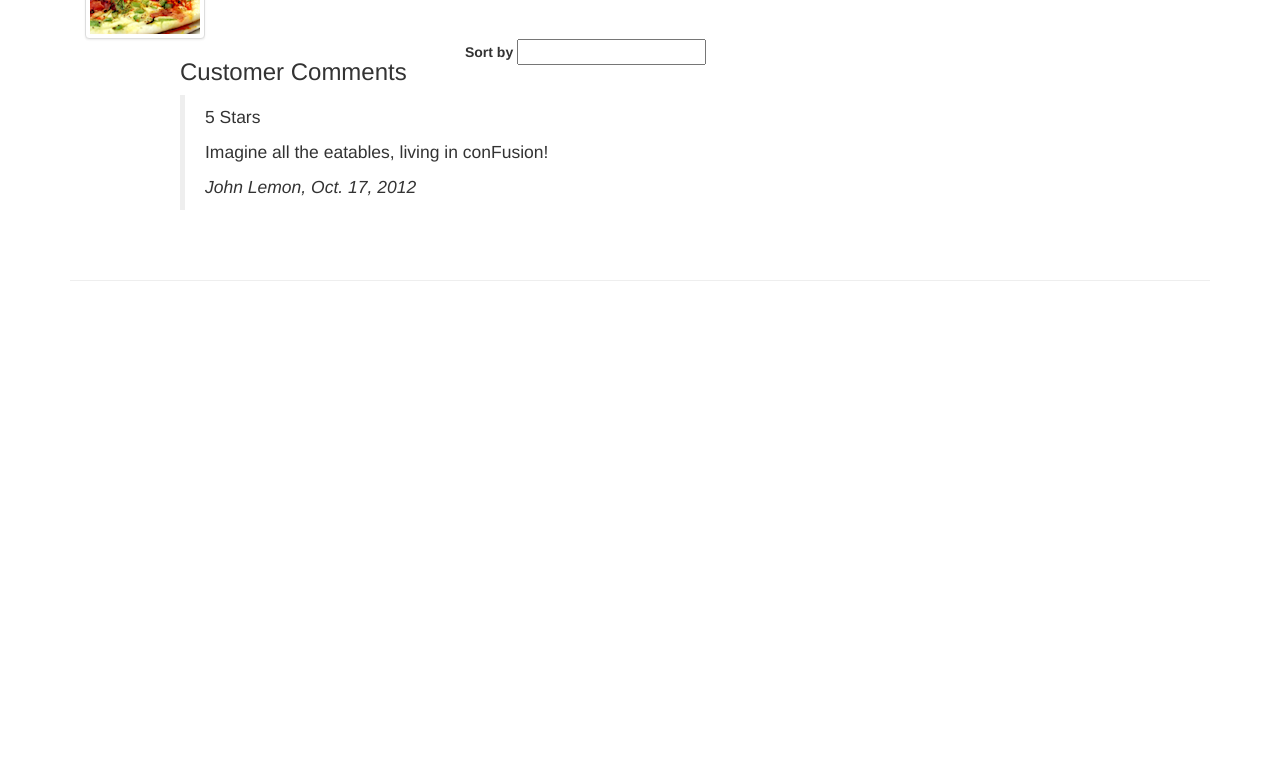
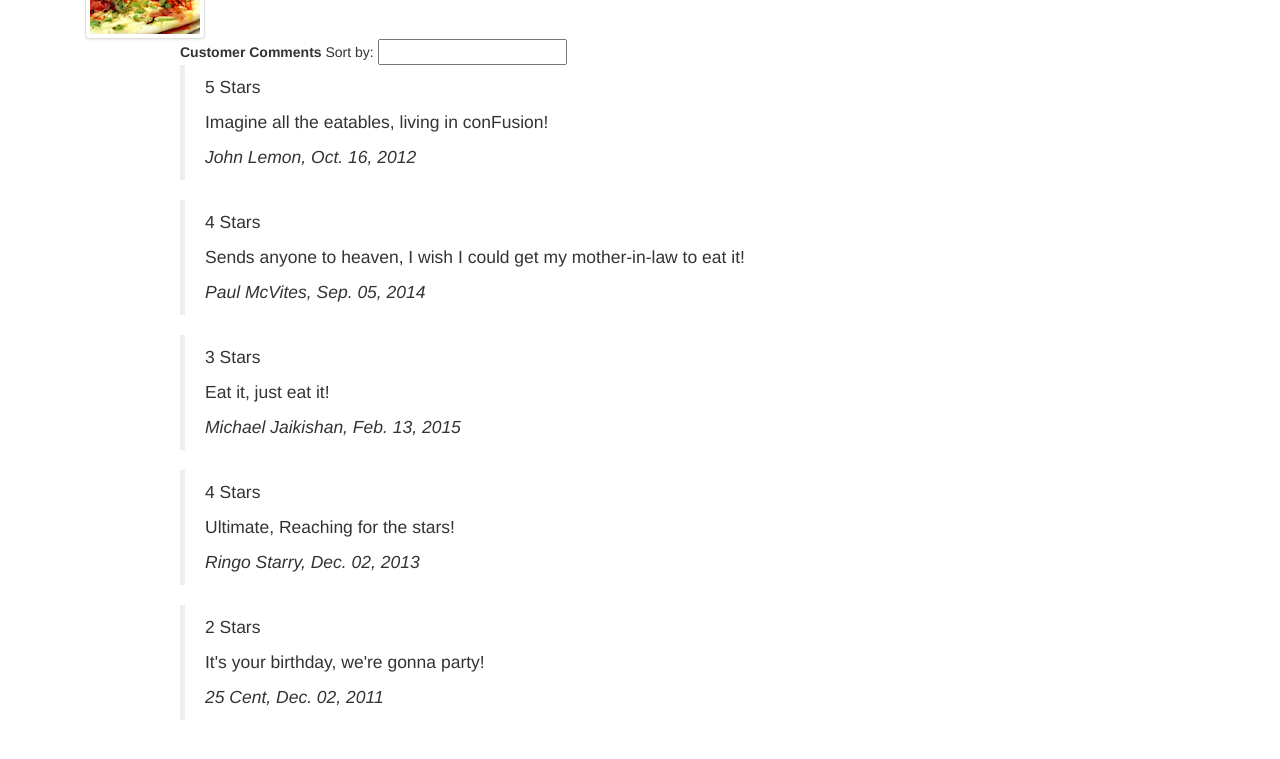
Before and after one commit to jeanvillete/coursera-angular, a website: page app/dishdetail.html in a window 1280 px wide. Shown: the part 181-940 px from the top of the page. Before the commit the page ends 800 px from the top, so only its background shows below. Drawn offline with nearby package versions, Linux system fonts and the light colour scheme.

Commit message:
concluding assigment for module 1

```diff
--- a/app/dishdetail.html
+++ b/app/dishdetail.html
@@ -41,19 +41,13 @@
                     </div>
                 </div>
                 <div class="col-xs-9 col-xs-offset-1">
-                    <div class="row">
-                        <div class="col-xs-4">
-                            <h3>Customer Comments</h3>
-                        </div>
-                        <form class="col-xs-8 form-inline">
-                            <label class="">Sort by</label>
-                            <input type="text" name="sortby" ng-model="sortby">
-                        </form>
-                    </div>
-                    <blockquote>
-                        <p>5 Stars</p>
-                        <p>Imagine all the eatables, living in conFusion!</p>
-                        <cite>John Lemon, Oct. 17, 2012</cite>
+                    <strong>Customer Comments</strong>
+                    <smal>Sort by:</smal> <input type="text" ng-model="dishCtrl.sortby">
+
+                    <blockquote ng-repeat=" comment in dishCtrl.dish.comments | orderBy:dishCtrl.sortby ">
+                        <p>{{ comment.rating }} Stars</p>
+                        <p> {{ comment.comment }} </p>
+                        <cite> {{ comment.author }}, {{ comment.date | date:'MMM. dd, yyyy' }} </cite>
                     </blockquote>
                 </div>
             </div>
@@ -109,6 +103,7 @@
                         };
 
                 this.dish = dish;
+                this.sortby = '';
 
             });
 
```
